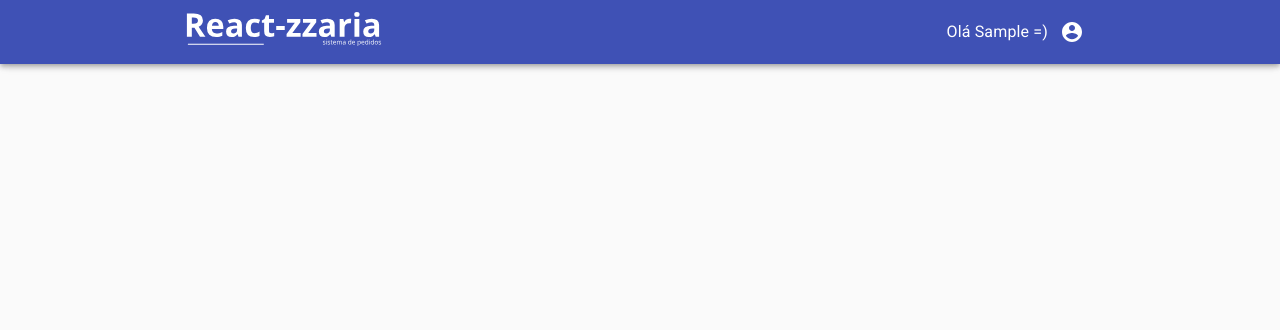
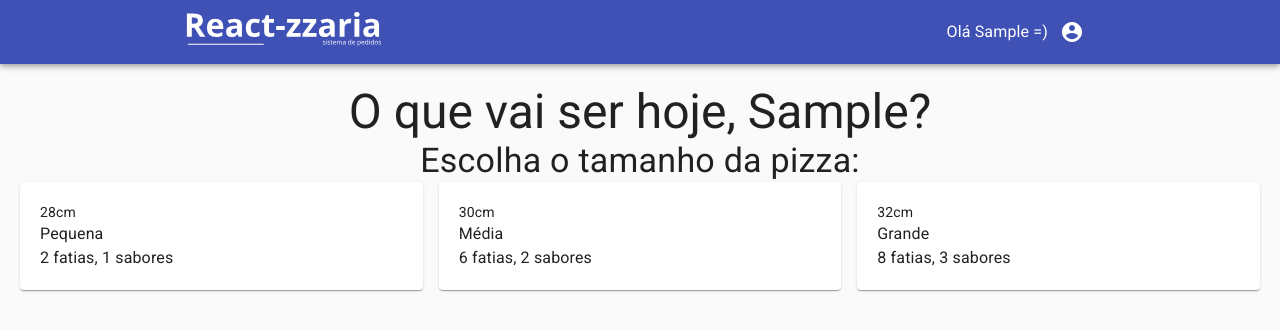
Before and after one commit to bermarques/React-zzaria, a React (Create React App) app: page / in a window 1280 px wide. Shown: the top 330 px of the page. Built offline with nearby package versions, Linux system fonts and the light colour scheme; no server answers; sample sign-in values are in the browser's storage.

Commit message:
chore: main section prototype

```diff
--- a/package.json
+++ b/package.json
@@ -39,5 +39,8 @@
       "last 1 firefox version",
       "last 1 safari version"
     ]
+  },
+  "devDependencies": {
+    "react-hot-loader": "^4.13.0"
   }
 }
--- a/src/pages/main/index.jsx
+++ b/src/pages/main/index.jsx
@@ -4,16 +4,19 @@ import {
   Typography,
   Menu,
   MenuItem,
+  Grid,
+  withStyles,
+  Paper,
 } from "@material-ui/core";
 import { AccountCircle } from "@material-ui/icons";
 import { useContext, useState } from "react";
-import { Logo, LogoContainer, Toolbar } from "./style";
+import { Content, Logo, LogoContainer, Toolbar } from "./style";
 import { AuthContext } from "../../contexts/auth";
 
 const MainPage = () => {
   const [anchorElement, setAnchorElement] = useState(null);
   const { user, logout } = useContext(AuthContext);
-
+  const userName = user.displayName.split(" ")[0];
   const handleOpenMenu = (e) => {
     setAnchorElement(e.target);
   };
@@ -30,7 +33,7 @@ const MainPage = () => {
             <Logo />
           </LogoContainer>
 
-          <Typography>Olá {user.displayName.split(' ')[0]} =)</Typography>
+          <Typography>Olá {userName} =)</Typography>
           <IconButton color="inherit" onClick={handleOpenMenu}>
             <AccountCircle />
           </IconButton>
@@ -44,8 +47,63 @@ const MainPage = () => {
           </Menu>
         </Toolbar>
       </AppBar>
+
+      <Spacer />
+
+      <Content>
+        <Grid container direction="column" alignItems="center">
+          <Typography variant="h3">O que vai ser hoje, {userName}?</Typography>
+
+          <Typography variant="h4">Escolha o tamanho da pizza:</Typography>
+
+          <Grid container spacing={2}>
+            {pizzaSizes.map((pizza) => (
+              <Grid item key={pizza.id} xs={4}>
+                <Paper style={{padding: 20}}>
+                  <div>{pizza.size}cm</div>
+                  <Typography>{pizza.name}</Typography>
+                  <Typography>{pizza.slices} fatias, {pizza.flavours} sabores</Typography>
+                </Paper>
+              </Grid>
+            ))}
+          </Grid>
+        </Grid>
+      </Content>
     </>
   );
 };
 
+const pizzaSizes = [
+  {
+    id: 0,
+    name: "Pequena",
+    size: 28,
+    slices: 2,
+    flavours: 1,
+  },
+  {
+    id: 1,
+    name: "Média",
+    size: 30,
+    slices: 6,
+    flavours: 2,
+  },
+  {
+    id: 2,
+    name: "Grande",
+    size: 32,
+    slices: 8,
+    flavours: 3,
+  },
+];
+
+const style = (theme) => {
+  return {
+    main: theme.mixins.toolbar,
+  };
+};
+
+const Spacer = withStyles(style)(({ classes }) => (
+  <div className={classes.main}></div>
+));
 export default MainPage;
--- a/src/pages/main/style.js
+++ b/src/pages/main/style.js
@@ -24,3 +24,7 @@ export const Toolbar = styled(MaterialToolbar)`
   max-width: 960px;
   width: 100%;
 `;
+
+export const Content = styled.main`
+    padding: 20px;
+`
--- a/src/root.jsx
+++ b/src/root.jsx
@@ -1,10 +1,17 @@
-import { CssBaseline } from "@material-ui/core";
+import {
+  CssBaseline,
+  createMuiTheme,
+  MuiThemeProvider,
+} from "@material-ui/core";
 import { BrowserRouter, Route } from "react-router-dom";
 import App from "./App";
 import AuthProvider from "./contexts/auth";
 
+const theme = createMuiTheme();
+
 const Root = () => {
   return (
+    <MuiThemeProvider theme={theme}>
       <AuthProvider>
         <CssBaseline>
           <BrowserRouter>
@@ -12,6 +19,7 @@ const Root = () => {
           </BrowserRouter>
         </CssBaseline>
       </AuthProvider>
+    </MuiThemeProvider>
   );
 };
 
```
Also changed, not shown: 1 other file (tests, documents, lock files or other folders). Lines whose indentation alone changed are shown as unchanged.
